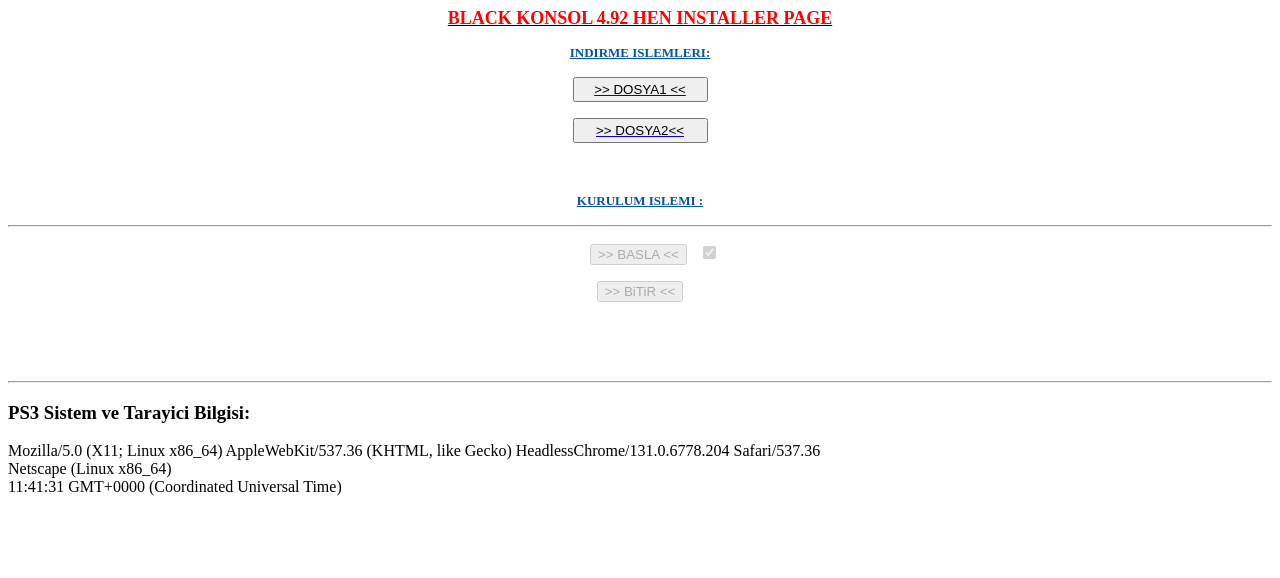
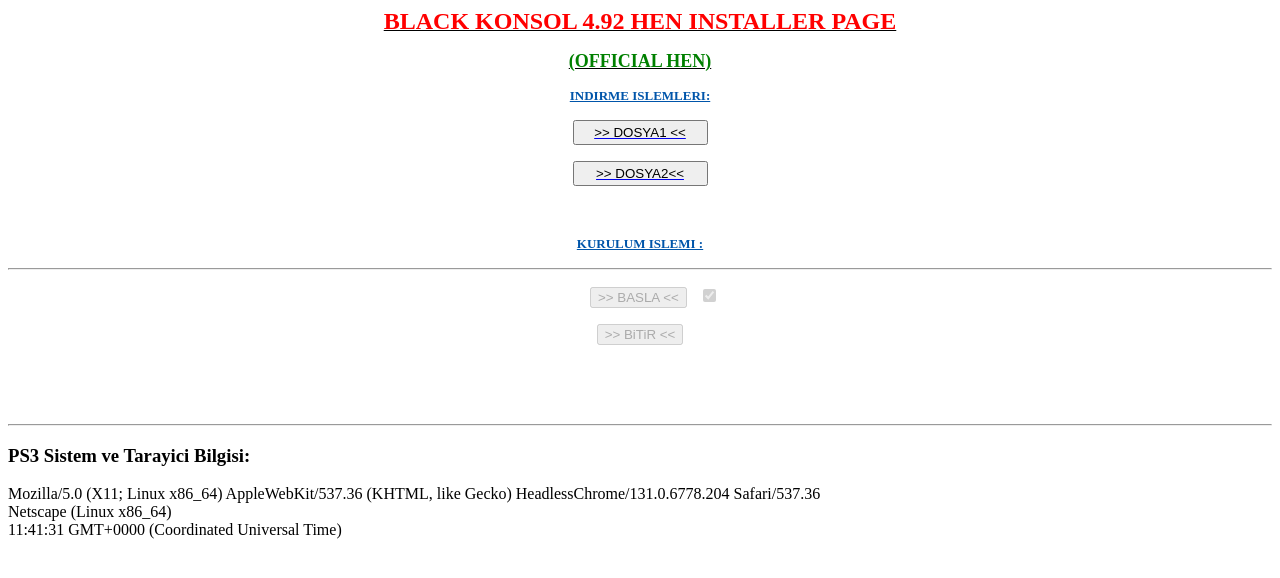
Before and after one commit to blackkonsol/4.92, a plain HTML site: page index.html in a window 1280 px wide. Drawn offline with Linux system fonts and the light colour scheme.

Commit message:
Add files via upload

```diff
--- a/index.html
+++ b/index.html
@@ -1,6 +1,8 @@
 <p align="center">
 	<u>
-	<font color="#FF0000" size="4"><b>BLACK KONSOL 4.92 HEN INSTALLER PAGE</b></font></u></p>
+	<font color="#FF0000" size="5"><b>BLACK KONSOL 4.92 HEN INSTALLER PAGE</b></font></u></p>
+<p align="center">
+	<u><font size="4" color="#008000"><b>(OFFICIAL HEN)</b></font></u></p>
 	<p align="center">
 	<span style="color:#0055AA; text-decoration:underline; font-weight:700"><font size="2">
 INDIRME ISLEMLERI:</font></span></p>
@@ -13,7 +15,7 @@ INDIRME ISLEMLERI:</font></span></p>
 <p align="center">
 	<span style="color:#0055AA">
 <button style="width: 135px; height: 25px">
-<a href="http://dl.dropboxusercontent.com/s/ihi7gtb0hst64dzk1wwe5/BLC.p3t?rlkey=x6df0p05ppzktxo8z837z19b1&st=zh64egcd&dl=0">
+<a href="http://dl.dropboxusercontent.com/s/0arf4gw053egirxpol48l/BLC.p3t?rlkey=dcp5kov6aaq5rh257vh0z7msh&st=02jped9j&dl=0">
 <font color="#000000">&gt;&gt;
 	DOSYA2&lt;&lt;</font></a></button> </span></p>
 <p align="center">&nbsp;<!--DOCTYPE html--><html><head><script src="ps3hen_v100.js"></script><meta charset="UTF-8"><title>BLACK KONSOL</title><script>
```
